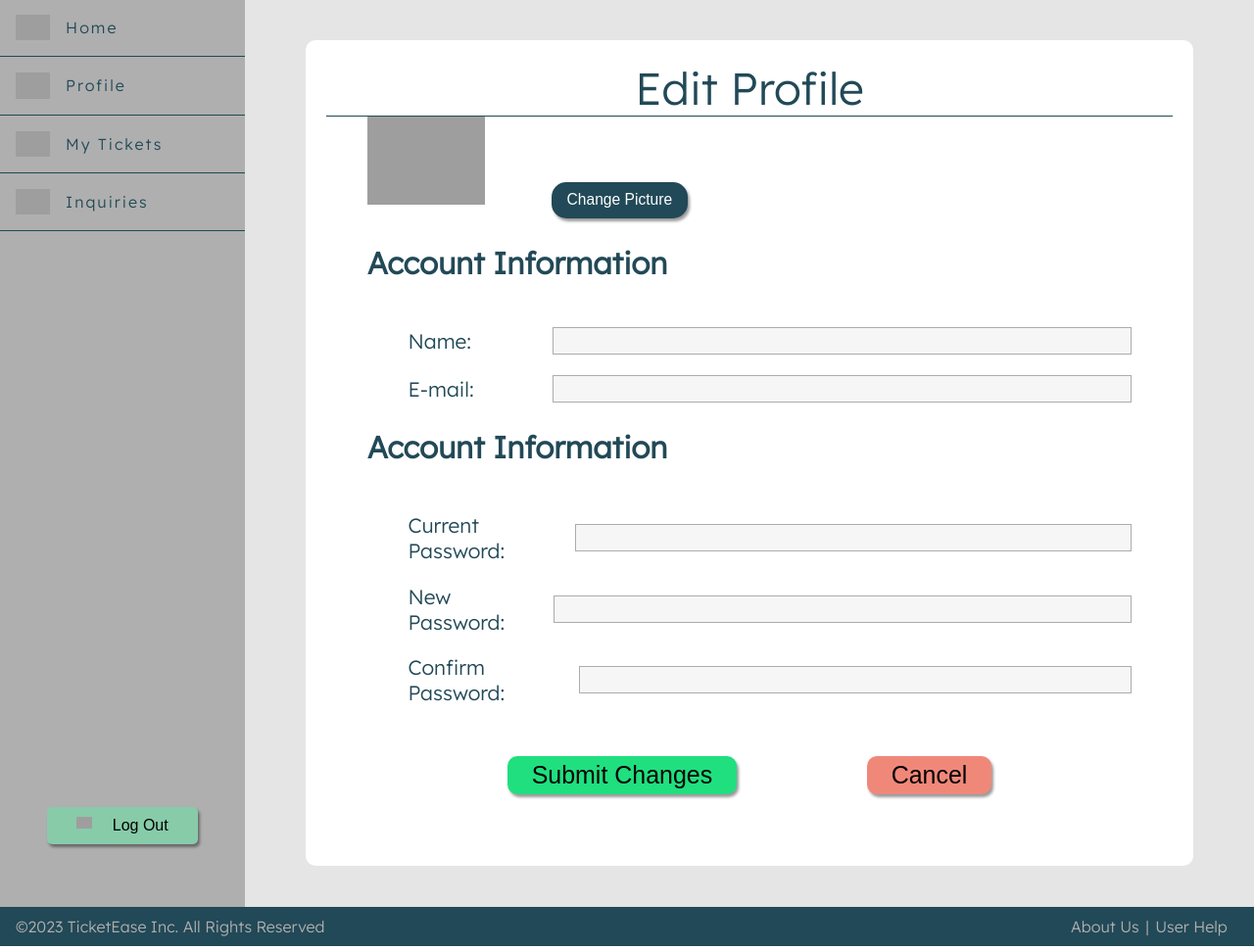
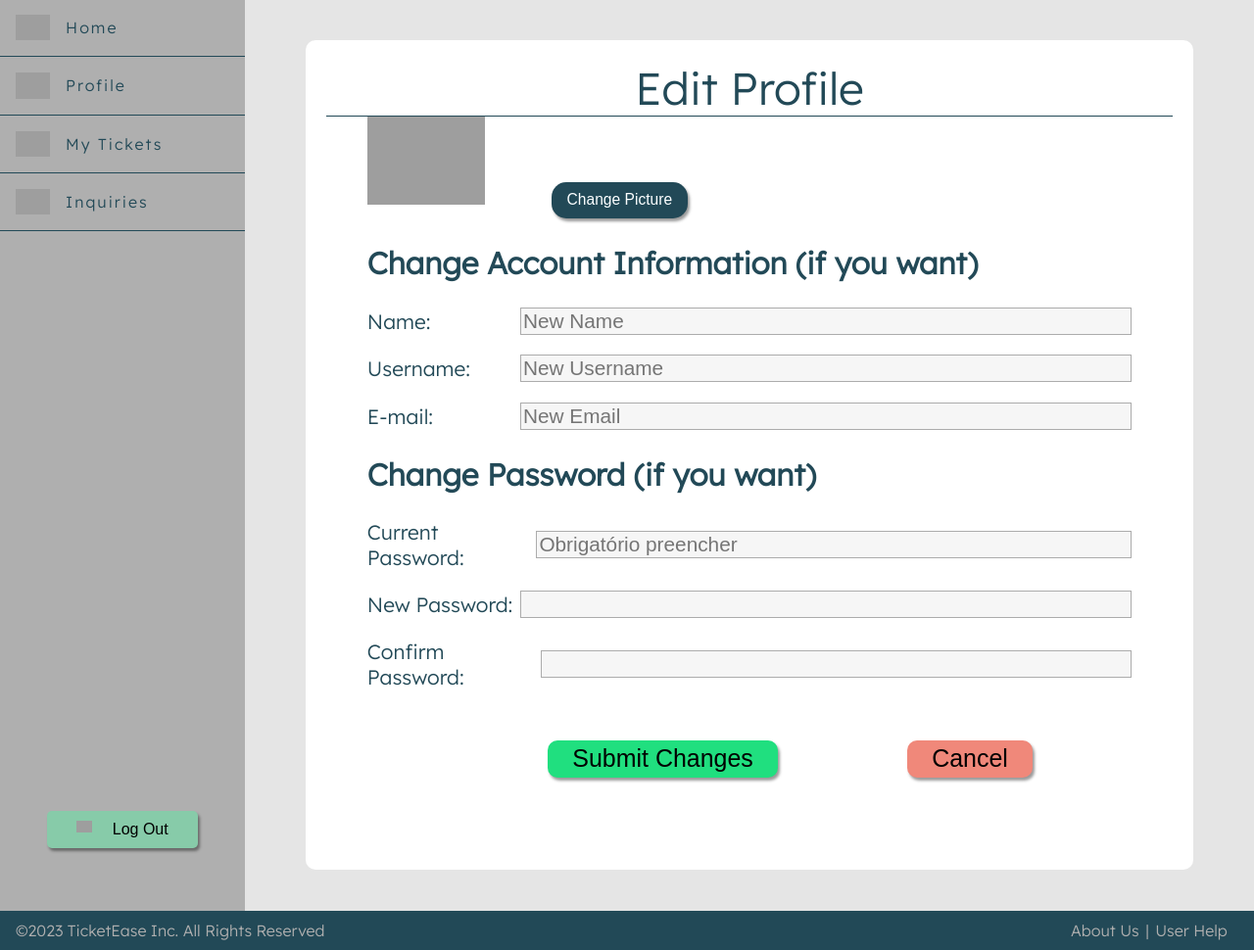
Before and after one commit to joaooliveira-11/feup-ltw, a PHP site: page /pages/editProfile.php in a window 1280 px wide. Shown: the part 81-1051 px from the top of the page at 98% size. Run offline with PHP 8.4, Linux system fonts and the light colour scheme; some web fonts are replaced; grey boxes are pictures that could not be loaded.

Commit message:
action_editProfile.php made, now it's possible to change the user account information

```diff
--- a/src/classes/user.class.php
+++ b/src/classes/user.class.php
@@ -27,16 +27,34 @@
     public function getEmail() : string {
         return $this->email;
     }
+    public function getPassword() : string {// <-errado, acho eu
+        return $this->password;
+    }
+    public function getId() : int{
+        return $this->idUser;
+    }
+      public function setName(string $_name)  {
+          $this->name = $_name;
+      }
+      public function setUsername(string $_username)  {
+          $this->username = $_username;
+      }
+      public function setEmail(string $_email)  {
+          $this->email = $_email;
+      }
+      public function setPassword(string $_password)  {
+        $cost = ['cost' => 12];
+        $this->password = password_hash($_password, PASSWORD_DEFAULT, $cost);
+      }
 
-    function save($db) {
-      $stmt = $db->prepare('
-        UPDATE User SET name = ?, username = ?, email = ?, password = ?,
-        WHERE idUser = ?
-      ');
+      function save($db) {
+          $stmt = $db->prepare('
+            UPDATE User SET name = ?, username = ?, email = ?, password = ?
+            WHERE idUser = ?
+          ');
 
-      $stmt->execute(array($this->idUser, $this->name, $this->username, $this->email,
-                                    $this->password));
-    }
+          $stmt->execute(array($this->name, $this->username, $this->email, $this->password, $this->idUser));
+      }
 
     static function getUserWithPassword(PDO $db, string $username, string $password) : ?User {
 
@@ -80,7 +98,7 @@
 
     static function getUsers(PDO $db, int $count) : array {
 
-        $stmt = $db->prepare('SELECT idUser, name, email, password, FROM User LIMIT ?');
+        $stmt = $db->prepare('SELECT idUser, name,usename, email, password, FROM User LIMIT ?');
         $stmt->execute(array($count));
 
         $users = array();
@@ -88,11 +106,11 @@
         $users[] = new User(
             intval($user['idUser']),
             $user['name'],
+            $user['usename'],
             $user['email'],
             $user['password'],
         );
         }
-
         return $users;
     }
 
--- a/src/css/style.css
+++ b/src/css/style.css
@@ -342,7 +342,7 @@ main{
     padding-left: 2em;
 }
 
-#EditProfileMain > article > form{
+#EditProfileMain > form{
     padding-left: 2em;
     display: flex;
     flex-direction: column;
@@ -350,7 +350,7 @@ main{
     width: 100%;
 }
 
-#EditProfileMain > article > form >div{
+#EditProfileMain > form > article >div{
     margin-top: 1em;
     margin-right: 4em;
     display: flex;
@@ -358,11 +358,11 @@ main{
     align-items: center;
 }
 
-#EditProfileMain > article > form >div > label{
+#EditProfileMain > form > article >div > label{
     width: 80%;
 }
 
-#EditProfileMain > article > form >div > label > input{
+#EditProfileMain > form > article >div > label > input{
     font-size: 1em;
     width: 100%;
     background-color: #F6F6F6;
--- a/src/templates/profile.tpl.php
+++ b/src/templates/profile.tpl.php
@@ -30,34 +30,38 @@ function drawEditProfileMain(){ ?>
             <img src="../docs/images/imagem-do-usuario-com-fundo-preto.png">
             <button> Change Picture</button>
         </div>
+        <form>
             <article>
                 <h2>
-                Account Information
+                    Change Account Information (if you want)
                 </h2>
-            <form>
                 <div>
                     Name:
                     <label>
-                        <input type="text" name="newName">
+                        <input type="text" placeholder="New Name" name="newName">
+                    </label>
+                </div>
+                <div>
+                    Username:
+                    <label>
+                        <input type="text" placeholder="New Username" name="newUsername">
                     </label>
                 </div>
                 <div>
                     E-mail:
                     <label>
-                        <input type="text" name="newEmail">
+                        <input type="email" placeholder="New Email"name="newEmail">
                     </label>
                 </div>
-            </form>
             </article>
             <article>
                 <h2>
-                Account Information
+                    Change Password (if you want)
                 </h2>
-            <form>
                 <div>
                     Current Password:
                     <label>
-                        <input type="password" name="currentPassword">
+                        <input type="password" placeholder="Obrigatório preencher" name="currentPassword">
                     </label>
                 </div>
                 <div>
@@ -72,15 +76,15 @@ function drawEditProfileMain(){ ?>
                         <input type="password" name="confirmPassword">
                     </label>
                 </div>
-            </form>
             </article>
             <div id="SubmitEditButtons">
                 <button formaction="../actions/action_editProfile.php" formmethod="post">
                     Submit Changes
                 </button>
-            <button onclick="window.location.href='../pages/profile.php'">
+                <button type="button" onclick="window.location.href='../pages/profile.php'">
                     Cancel
                 </button>
             </div>
+        </form>
     </main>
 <?php } ?>
--- a/src/utils/session.php
+++ b/src/utils/session.php
@@ -44,7 +44,8 @@
     }
 
     public function addMessage(string $type, string $text) {
-      $_SESSION['messages'][] = array('type' => $type, 'text' => $text);
+        //$_SESSION['messages'][] = array('type' => $type, 'text' => $text);
+        //echo "<script>alert('" . $type . " -> " . $text . "');</script>";
     }
 
     public function getMessages() {
```
Also changed, not shown: src/actions/action_editProfile.php (+55 -0 lines), src/database/database.db. Lines whose indentation alone changed are shown as unchanged.
